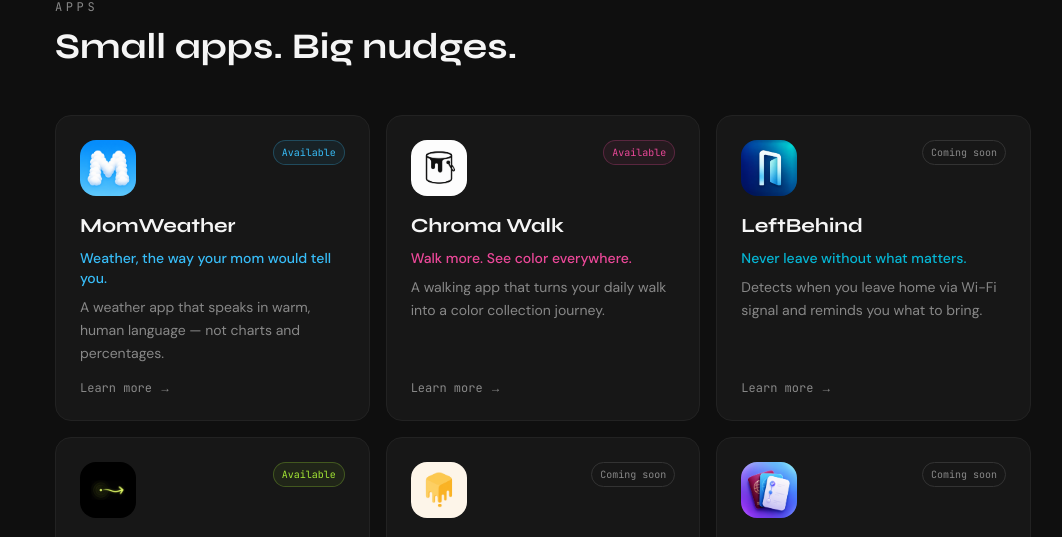
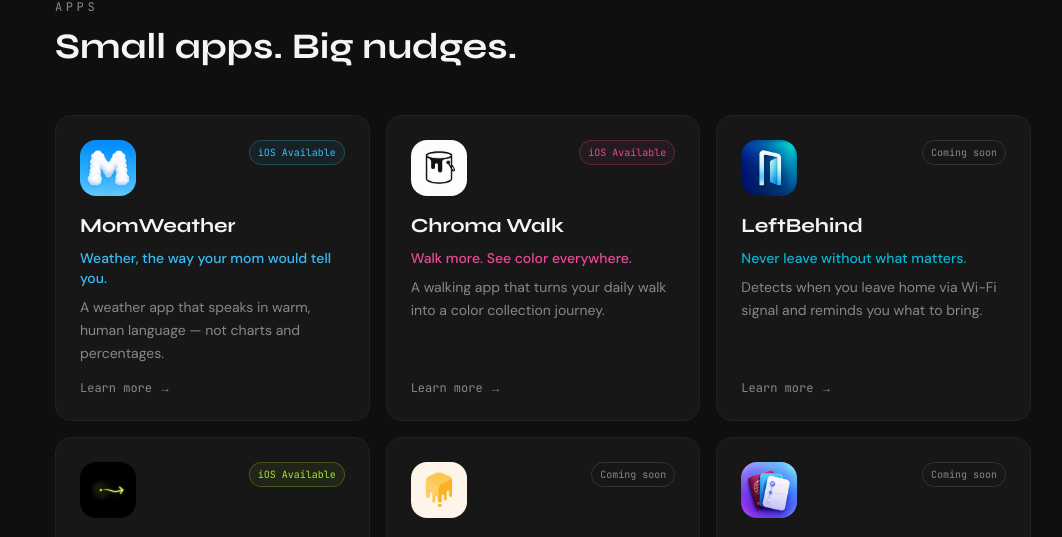
Before and after one commit to seonglea/nudge-studio, a Next.js app: page / in a window 1280 px wide. Shown: the part 897-1434 px from the top of the page, without its empty margins (97-1159 px from the left). Built offline with nearby package versions, Linux system fonts and the light colour scheme.

Commit message:
Change Available badge to iOS Available on app cards
Co-Authored-By: Claude Sonnet 4.6 <noreply@anthropic.com>

```diff
--- a/components/AppCard.tsx
+++ b/components/AppCard.tsx
@@ -27,7 +27,7 @@ export default function AppCard({
 }: AppCardProps) {
   const [hovered, setHovered] = useState(false);
 
-  const badgeLabel = isLaunched ? "Available" : isFirst ? "Launching first" : "Coming soon";
+  const badgeLabel = isLaunched ? "iOS Available" : isFirst ? "Launching first" : "Coming soon";
   const badgeAccent = isLaunched || isFirst;
 
   return (
```
